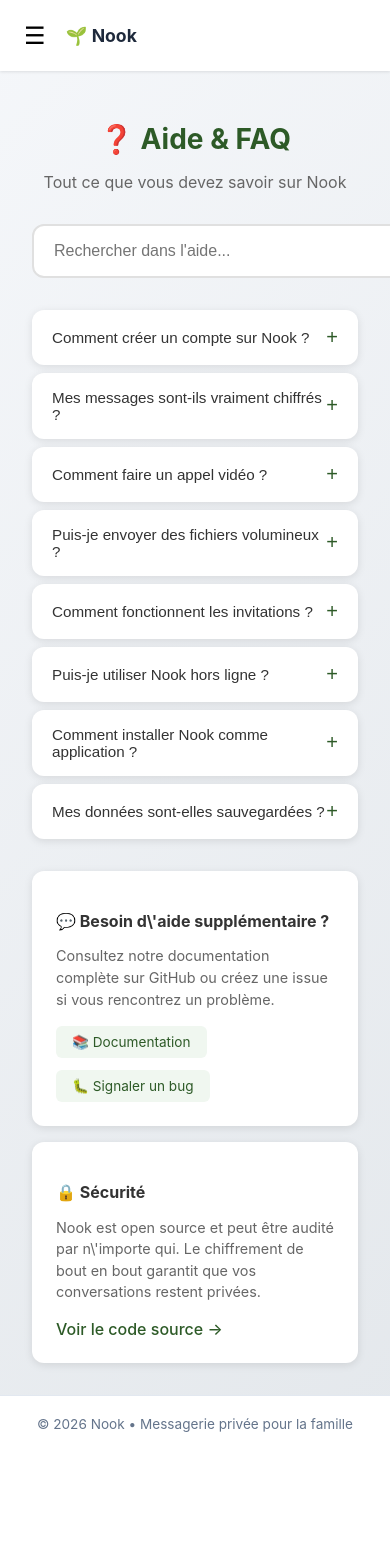
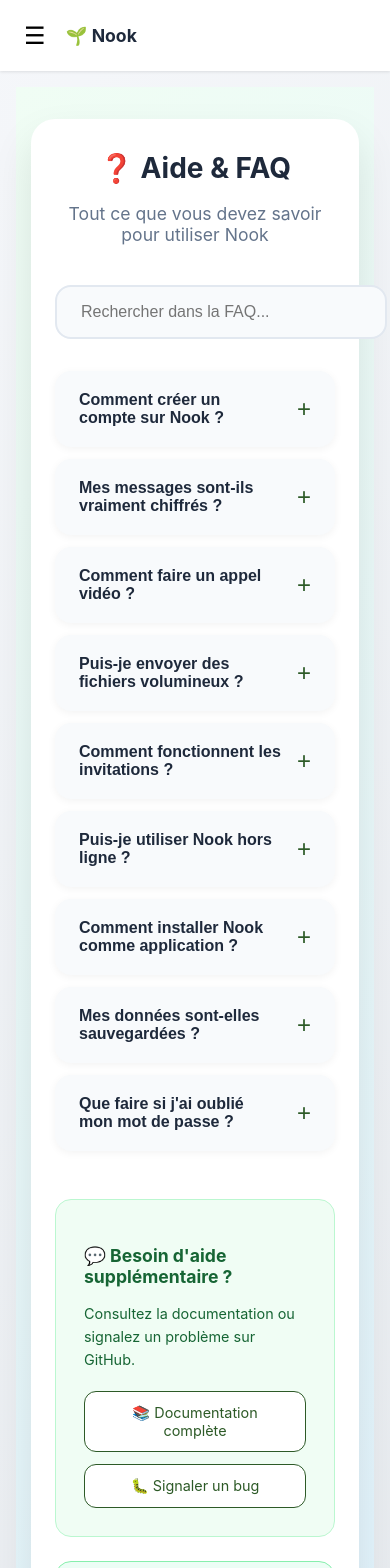
Before and after one commit to MX10-AC2N/Nook, a SvelteKit app in the folder frontend/: page /help in a window 390 px wide. Shown: the top 1568 px of the page. Before the commit the page ends 1452 px from the top, so only its background shows below. Built offline with nearby package versions, Linux system fonts and the light colour scheme; no server answers.

Commit message:
Update +page.svelte

```diff
--- a/frontend/src/routes/help/+page.svelte
+++ b/frontend/src/routes/help/+page.svelte
@@ -1,43 +1,48 @@
 <script lang="ts">
-	import { onMount } from 'svelte';
-	import { goto } from '$app/navigation';
-	import { isAuthenticated } from '$lib/authStore';
-
   let searchQuery = $state('');
   let openFaq = $state<number | null>(null);
 
   const faqs = [
     {
       question: 'Comment créer un compte sur Nook ?',
-			answer: 'Pour créer un compte, vous avez besoin d\'un lien d\'invitation généré par un administrateur. Cliquez sur le lien d\'invitation, puis remplissez le formulaire avec votre prénom, un identifiant unique et un mot de passe. Votre compte sera ensuite en attente d\'approbation par l\'administrateur.'
+      answer: 'Il y a deux façons de créer un compte :\n' +
+        '• Inscription libre : Cliquez sur "Créer un compte" depuis la page de connexion. Votre compte sera créé en attente d\'approbation par l\'administrateur.\n' +
+        '• Via invitation : Utilisez un lien d\'invitation généré par l\'administrateur. Votre compte sera automatiquement approuvé et vous devrez définir un mot de passe à la première connexion.'
     },
     {
       question: 'Mes messages sont-ils vraiment chiffrés ?',
-			answer: 'Oui ! Nook utilise le chiffrement de bout en bout avec la bibliothèque libsodium. Chaque message est chiffré sur votre appareil avant d\'être envoyé. Même nous, les développeurs, ne pouvons pas lire vos conversations. Seuls les destinataires peuvent déchiffrer les messages.'
+      answer: 'Oui ! Nook utilise le chiffrement de bout en bout avec libsodium. Les messages sont chiffrés sur votre appareil avant envoi. Seul le destinataire peut les déchiffrer. Même les administrateurs du serveur ne peuvent pas lire vos conversations.'
     },
     {
       question: 'Comment faire un appel vidéo ?',
-			answer: 'Dans une conversation, cliquez sur le bouton d\'appel (📞) pour iniciar un appel. Votre navigateur vous demandera l\'autorisation d\'accéder à votre caméra et votre microphone. Les appels sont entièrement en P2P (pair-à-pair), ce qui signifie que les flux médias ne passent pas par nos serveurs.'
+      answer: 'Dans une conversation, cliquez sur l\'icône 📞 pour lancer un appel. Nook utilise WebRTC en pair-à-pair (P2P) : les flux vidéo/audio passent directement entre les participants sans transiter par le serveur (sauf fallback si nécessaire).'
     },
     {
       question: 'Puis-je envoyer des fichiers volumineux ?',
-			answer: 'Nook permet d\'envoyer des fichiers jusqu\'à 50 Mo directement via le serveur. Pour les fichiers plus volumineux, une fonctionnalité P2P direct est en développement qui vous permettra d\'envoyer des fichiers sans passer par le serveur.'
+      answer: 'Oui, jusqu\'à 50 Mo par fichier via le serveur (chiffrés). Pour des fichiers plus gros, une fonctionnalité d\'envoi P2P direct est prévue dans une future mise à jour.'
     },
     {
       question: 'Comment fonctionnent les invitations ?',
-			answer: 'Seuls les administrateurs peuvent générer des liens d\'invitation. Ces liens sont uniques et permettent aux nouveaux membres de demander à rejoindre votre espace familial. Chaque demande doit être approuvée manuellement par un administrateur pour des raisons de sécurité.'
+      answer: 'L\'administrateur peut générer des liens d\'invitation uniques depuis le tableau de bord. Ces liens permettent une inscription immédiate (compte approuvé automatiquement) et sont à usage unique avec expiration de 48 heures.'
     },
     {
       question: 'Puis-je utiliser Nook hors ligne ?',
-			answer: 'Nook est conçu pour fonctionner principalement en ligne afin de garantir le chiffrement et la synchronisation des messages. Cependant, les messages déjà chargés sont accessibles hors ligne dans certains cas. Les notifications push sont en développement pour vous alerter de nouveaux messages.'
+      answer: 'Nook nécessite une connexion pour la synchronisation et le chiffrement. Les messages déjà chargés restent lisibles hors ligne, mais les nouveaux messages et appels nécessitent une connexion internet.'
     },
     {
       question: 'Comment installer Nook comme application ?',
-			answer: 'Sur mobile : ouvrez Nook dans votre navigateur, puis utilisez l\'option "Ajouter à l\'écran d\'accueil" (iOS) ou "Installer l\'application" (Android). Sur ordinateur : Chrome et Edge proposent également l\'installation via le menu du navigateur.'
+      answer: 'Nook est une PWA (Progressive Web App) :\n' +
+        '• Mobile : Ouvrez dans Chrome/Safari → "Ajouter à l\'écran d\'accueil".\n' +
+        '• Ordinateur : Dans Chrome/Edge → menu → "Installer Nook".\n' +
+        'Vous aurez une app native-like avec notifications push (en développement).'
     },
     {
       question: 'Mes données sont-elles sauvegardées ?',
-			answer: 'Les messages et fichiers sont stockés sur votre serveur auto-hébergé. Nous vous recommandons de configurer des sauvegardes automatiques de votre volume de données. Aucune donnée n\'est stockée sur des serveurs cloud externes.'
+      answer: 'Vos données sont stockées sur votre serveur auto-hébergé (Docker volume). Configurez des sauvegardes régulières du volume Docker. Aucune donnée n\'est envoyée vers des serveurs externes.'
+    },
+    {
+      question: 'Que faire si j\'ai oublié mon mot de passe ?',
+      answer: 'Contactez votre administrateur familial : il peut générer un nouveau lien d\'invitation pour vous permettre de recréer un compte (les anciens messages restent accessibles via le serveur).'
     }
   ];
 
@@ -60,44 +65,49 @@
 </script>
 
 <svelte:head>
-	<title>Aide - Nook</title>
+  <title>Aide & FAQ - Nook</title>
 </svelte:head>
 
-<div class="help-container">
-	<div class="help-header">
+<div class="help-page">
+  <div class="help-card">
+    <div class="header">
       <h1>❓ Aide & FAQ</h1>
-		<p>Tout ce que vous devez savoir sur Nook</p>
+      <p class="subtitle">Tout ce que vous devez savoir pour utiliser Nook</p>
     </div>
 
-	<div class="help-search">
+    <div class="search-bar">
       <input
         type="text"
         bind:value={searchQuery}
-			placeholder="Rechercher dans l'aide..."
+        placeholder="Rechercher dans la FAQ..."
+        aria-label="Rechercher dans l'aide"
       />
     </div>
 
-	<div class="help-content">
+    <div class="faq-section">
       {#if filteredFaqs.length === 0}
         <div class="no-results">
-				<p>Aucun résultat trouvé pour "{searchQuery}"</p>
-				<button onclick={contactSupport}>Contacter le support</button>
+          <p>Aucun résultat pour "<strong>{searchQuery}</strong>"</p>
+          <button on:click={contactSupport} class="btn-secondary">
+            Contacter le support GitHub
+          </button>
         </div>
       {:else}
         <div class="faq-list">
           {#each filteredFaqs as faq, index}
-					<div class="faq-item">
+            <div class="faq-item" class:open={openFaq === index}>
               <button
                 class="faq-question"
-							onclick={() => toggleFaq(index)}
+                on:click={() => toggleFaq(index)}
                 aria-expanded={openFaq === index}
+                aria-controls={`faq-answer-${index}`}
               >
-							<span>{faq.question}</span>
-							<span class="faq-icon">{openFaq === index ? '−' : '+'}</span>
+                <span class="question-text">{faq.question}</span>
+                <span class="faq-toggle">{openFaq === index ? '−' : '+'}</span>
               </button>
               {#if openFaq === index}
-							<div class="faq-answer">
-								<p>{faq.answer}</p>
+                <div class="faq-answer" id={`faq-answer-${index}`}>
+                  {@html faq.answer.replace(/\n/g, '<br>')}
                 </div>
               {/if}
             </div>
@@ -106,60 +116,250 @@
       {/if}
     </div>
 
-	<div class="help-footer">
-		<div class="help-card">
-			<h3>💬 Besoin d\'aide supplémentaire ?</h3>
-			<p> Consultez notre documentation complète sur GitHub ou créez une issue si vous rencontrez un problème.</p>
-			<div class="help-links">
-				<a href="https://github.com/MX10-AC2N/Nook" target="_blank" rel="noopener">📚 Documentation</a>
-				<a href="https://github.com/MX10-AC2N/Nook/issues" target="_blank" rel="noopener">🐛 Signaler un bug</a>
+    <div class="support-section">
+      <div class="support-card">
+        <h3>💬 Besoin d'aide supplémentaire ?</h3>
+        <p>Consultez la documentation ou signalez un problème sur GitHub.</p>
+        <div class="support-links">
+          <a href="https://github.com/MX10-AC2N/Nook" target="_blank" rel="noopener" class="btn-outline">
+            📚 Documentation complète
+          </a>
+          <a href="https://github.com/MX10-AC2N/Nook/issues" target="_blank" rel="noopener" class="btn-outline">
+            🐛 Signaler un bug
+          </a>
         </div>
       </div>
 
-		<div class="help-card">
-			<h3>🔒 Sécurité</h3>
-			<p>Nook est open source et peut être audité par n\'importe qui. Le chiffrement de bout en bout garantit que vos conversations restent privées.</p>
-			<a href="https://github.com/MX10-AC2N/Nook" target="_blank" rel="noopener" class="security-link">Voir le code source →</a>
+      <div class="support-card security">
+        <h3>🔒 Sécurité & Confidentialité</h3>
+        <p>Nook est 100% open source. Le chiffrement de bout en bout protège vos données. Aucun serveur tiers n'accède à vos conversations.</p>
+        <a href="https://github.com/MX10-AC2N/Nook" target="_blank" rel="noopener" class="btn-primary">
+          Voir le code source →
+        </a>
+      </div>
     </div>
   </div>
 </div>
 
 <style>
-	.help-container { max-width: 800px; margin: 0 auto; padding: 1rem; }
+  .help-page {
+    min-height: 100vh;
+    display: flex;
+    align-items: center;
+    justify-content: center;
+    padding: 2rem 1rem;
+    background: linear-gradient(135deg, #f0fdf4 0%, #e0f2fe 100%);
+  }
 
-	.help-header { text-align: center; margin-bottom: 2rem; }
-	.help-header h1 { font-size: 1.75rem; color: #2d5a27; margin-bottom: 0.5rem; }
-	.help-header p { color: #666; }
+  .help-card {
+    background: white;
+    padding: 3rem 2.5rem;
+    border-radius: 1.5rem;
+    box-shadow: 0 20px 40px rgba(0, 0, 0, 0.1);
+    width: 100%;
+    max-width: 800px;
+  }
 
-	.help-search { margin-bottom: 2rem; }
-	.help-search input { width: 100%; padding: 1rem 1.25rem; border: 2px solid #e0e0e0; border-radius: 12px; font-size: 1rem; transition: border-color 0.2s; }
-	.help-search input:focus { outline: none; border-color: #2d5a27; }
+  .header {
+    text-align: center;
+    margin-bottom: 2.5rem;
+  }
 
-	.help-content { margin-bottom: 2rem; }
-	.no-results { text-align: center; padding: 2rem; color: #888; }
-	.no-results button { margin-top: 1rem; padding: 0.75rem 1.5rem; background: #2d5a27; color: white; border: none; border-radius: 8px; cursor: pointer; }
+  h1 {
+    font-size: 2rem;
+    color: #1e293b;
+    margin: 0 0 0.75rem 0;
+  }
 
-	.faq-list { display: flex; flex-direction: column; gap: 0.5rem; }
-	.faq-item { background: white; border-radius: 12px; box-shadow: 0 2px 8px rgba(0,0,0,0.1); overflow: hidden; }
-	.faq-question { width: 100%; padding: 1rem 1.25rem; background: none; border: none; display: flex; justify-content: space-between; align-items: center; cursor: pointer; font-size: 0.95rem; font-weight: 500; color: #333; text-align: left; transition: background 0.2s; }
-	.faq-question:hover { background: #f8f9fa; }
-	.faq-icon { font-size: 1.25rem; color: #2d5a27; font-weight: 300; }
-	.faq-answer { padding: 0 1.25rem 1rem; color: #666; font-size: 0.9rem; line-height: 1.6; animation: slideDown 0.2s ease-out; }
+  .subtitle {
+    color: #64748b;
+    font-size: 1.1rem;
+  }
+
+  .search-bar {
+    margin-bottom: 2rem;
+  }
+
+  .search-bar input {
+    width: 100%;
+    padding: 1rem 1.5rem;
+    font-size: 1rem;
+    border: 2px solid #e2e8f0;
+    border-radius: 1rem;
+    background: #f8fafc;
+    transition: all 0.2s;
+  }
+
+  .search-bar input:focus {
+    outline: none;
+    border-color: #2d5a27;
+    box-shadow: 0 0 0 4px rgba(45, 90, 39, 0.15);
+  }
+
+  .faq-section {
+    margin-bottom: 3rem;
+  }
+
+  .no-results {
+    text-align: center;
+    padding: 3rem 1rem;
+    color: #64748b;
+  }
+
+  .no-results strong {
+    color: #1e293b;
+  }
+
+  .btn-secondary {
+    margin-top: 1rem;
+    padding: 0.75rem 1.5rem;
+    background: #2d5a27;
+    color: white;
+    border: none;
+    border-radius: 0.75rem;
+    cursor: pointer;
+  }
+
+  .faq-list {
+    display: flex;
+    flex-direction: column;
+    gap: 0.75rem;
+  }
+
+  .faq-item {
+    background: #f8fafc;
+    border-radius: 1rem;
+    overflow: hidden;
+    box-shadow: 0 2px 8px rgba(0, 0, 0, 0.05);
+    transition: all 0.2s;
+  }
+
+  .faq-item.open {
+    background: white;
+    box-shadow: 0 4px 16px rgba(0, 0, 0, 0.1);
+  }
+
+  .faq-question {
+    width: 100%;
+    padding: 1.25rem 1.5rem;
+    background: none;
+    border: none;
+    display: flex;
+    justify-content: space-between;
+    align-items: center;
+    cursor: pointer;
+    font-size: 1rem;
+    font-weight: 600;
+    color: #1e293b;
+    text-align: left;
+    transition: background 0.2s;
+  }
+
+  .faq-question:hover {
+    background: rgba(45, 90, 39, 0.05);
+  }
+
+  .question-text {
+    flex: 1;
+    padding-right: 1rem;
+  }
+
+  .faq-toggle {
+    font-size: 1.5rem;
+    color: #2d5a27;
+    font-weight: 300;
+  }
+
+  .faq-answer {
+    padding: 0 1.5rem 1.5rem;
+    color: #475569;
+    font-size: 0.95rem;
+    line-height: 1.7;
+    animation: slideDown 0.3s ease-out;
+  }
 
   @keyframes slideDown {
-		from { opacity: 0; transform: translateY(-10px); }
-		to { opacity: 1; transform: translateY(0); }
+    from { opacity: 0; max-height: 0; }
+    to { opacity: 1; max-height: 500px; }
   }
 
-	.help-footer { display: grid; grid-template-columns: repeat(auto-fit, minmax(280px, 1fr)); gap: 1rem; }
-	.help-card { background: white; border-radius: 12px; padding: 1.5rem; box-shadow: 0 2px 8px rgba(0,0,0,0.1); }
-	.help-card h3 { font-size: 1rem; color: #333; margin-bottom: 0.5rem; }
-	.help-card p { color: #666; font-size: 0.9rem; line-height: 1.5; margin-bottom: 1rem; }
+  .support-section {
+    display: grid;
+    grid-template-columns: repeat(auto-fit, minmax(280px, 1fr));
+    gap: 1.5rem;
+  }
 
-	.help-links { display: flex; gap: 0.75rem; flex-wrap: wrap; }
-	.help-links a { padding: 0.5rem 1rem; background: #f0f7f0; color: #2d5a27; text-decoration: none; border-radius: 6px; font-size: 0.85rem; transition: background 0.2s; }
-	.help-links a:hover { background: #e0f0e0; }
+  .support-card {
+    background: #f0fdf4;
+    padding: 1.75rem;
+    border-radius: 1rem;
+    border: 1px solid #bbf7d0;
+  }
 
-	.security-link { display: inline-block; color: #2d5a27; text-decoration: none; font-weight: 500; }
-	.security-link:hover { text-decoration: underline; }
+  .support-card.security {
+    background: #ecfdf5;
+    border-color: #86efac;
+  }
+
+  .support-card h3 {
+    font-size: 1.1rem;
+    color: #166534;
+    margin-bottom: 0.75rem;
+  }
+
+  .support-card p {
+    color: #166534;
+    font-size: 0.9rem;
+    line-height: 1.6;
+    margin-bottom: 1.25rem;
+  }
+
+  .support-links {
+    display: flex;
+    flex-direction: column;
+    gap: 0.75rem;
+  }
+
+  .btn-outline {
+    padding: 0.75rem 1rem;
+    background: white;
+    color: #2d5a27;
+    border: 1px solid #2d5a27;
+    border-radius: 0.75rem;
+    text-decoration: none;
+    font-size: 0.9rem;
+    text-align: center;
+    transition: all 0.2s;
+  }
+
+  .btn-outline:hover {
+    background: #2d5a27;
+    color: white;
+  }
+
+  .btn-primary {
+    display: block;
+    padding: 0.75rem 1rem;
+    background: #2d5a27;
+    color: white;
+    border-radius: 0.75rem;
+    text-decoration: none;
+    font-size: 0.9rem;
+    text-align: center;
+    transition: all 0.2s;
+  }
+
+  .btn-primary:hover {
+    background: #1e4620;
+  }
+
+  @media (max-width: 480px) {
+    .help-card {
+      padding: 2rem 1.5rem;
+    }
+
+    h1 {
+      font-size: 1.75rem;
+    }
+  }
 </style>
```
Lines whose indentation alone changed are shown as unchanged.
